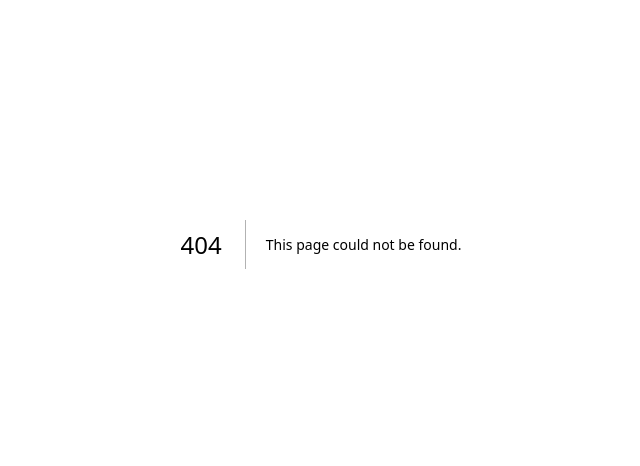
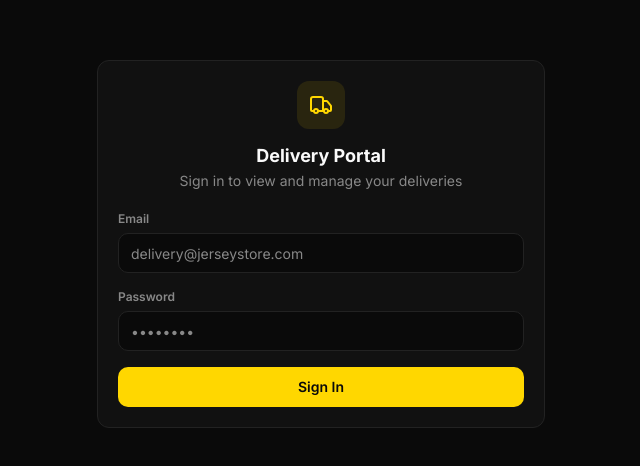
Before and after one commit to asbin007/alex-jersey, a Next.js app in the folder admin/: page /delivery/login in a window 1280 px wide. Before the commit this address had no page. Shown: the part 156-622 px from the top of the page, without its empty margins (319-959 px from the left). Built offline with nearby package versions, Linux system fonts and the light colour scheme; no server answers.

Commit message:
feat: add delivery login page to admin app

```diff
--- /dev/null
+++ b/admin/app/delivery/login/page.tsx
@@ -0,0 +1,79 @@
+'use client'
+
+import { useState } from 'react'
+import { useRouter } from 'next/navigation'
+import { Truck, Loader2 } from 'lucide-react'
+import { Button } from '@/components/ui/button'
+import { Input } from '@/components/ui/input'
+import { Card, CardContent, CardDescription, CardHeader, CardTitle } from '@/components/ui/card'
+import { login } from '@/lib/services'
+import { setAuth } from '@/store/auth'
+import { toast } from 'sonner'
+
+export default function DeliveryLoginPage() {
+  const router = useRouter()
+  const [email, setEmail] = useState('')
+  const [password, setPassword] = useState('')
+  const [loading, setLoading] = useState(false)
+
+  const handleSubmit = async (e: React.FormEvent) => {
+    e.preventDefault()
+    setLoading(true)
+    try {
+      const result = await login(email, password)
+      if (result.user.role !== 'delivery_boy' && result.user.role !== 'admin') {
+        toast.error('Delivery access only')
+        return
+      }
+      setAuth(result.token, result.user as Parameters<typeof setAuth>[1])
+      toast.success('Welcome back to the Delivery Portal!')
+      // Redirect to delivery dashboard (update this route if a specific delivery dashboard exists)
+      router.push('/dashboard')
+    } catch {
+      toast.error('Invalid email or password')
+    } finally {
+      setLoading(false)
+    }
+  }
+
+  return (
+    <div className="flex min-h-screen items-center justify-center bg-background px-4">
+      <Card className="w-full max-w-md border-primary/20">
+        <CardHeader className="text-center">
+          <div className="mx-auto mb-3 flex h-12 w-12 items-center justify-center rounded-xl bg-primary/10">
+            <Truck className="h-6 w-6 text-primary" />
+          </div>
+          <CardTitle>Delivery Portal</CardTitle>
+          <CardDescription>Sign in to view and manage your deliveries</CardDescription>
+        </CardHeader>
+        <CardContent>
+          <form onSubmit={handleSubmit} className="space-y-4">
+            <div>
+              <label className="mb-1.5 block text-xs font-semibold text-muted-foreground">Email</label>
+              <Input
+                type="email"
+                value={email}
+                onChange={(e) => setEmail(e.target.value)}
+                placeholder="delivery@jerseystore.com"
+                required
+              />
+            </div>
+            <div>
+              <label className="mb-1.5 block text-xs font-semibold text-muted-foreground">Password</label>
+              <Input
+                type="password"
+                value={password}
+                onChange={(e) => setPassword(e.target.value)}
+                placeholder="••••••••"
+                required
+              />
+            </div>
+            <Button type="submit" className="w-full" disabled={loading}>
+              {loading ? <Loader2 className="h-4 w-4 animate-spin" /> : 'Sign In'}
+            </Button>
+          </form>
+        </CardContent>
+      </Card>
+    </div>
+  )
+}
```
